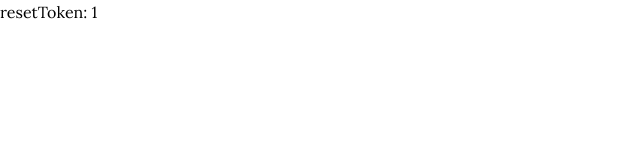
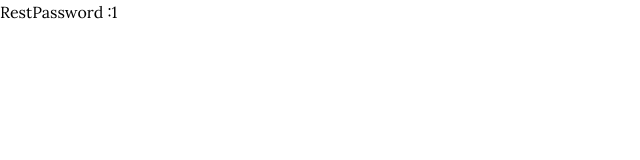
Before and after one commit to StarDust130/MindFuel, a Next.js app in the folder client/: page /resetPassword/1 in a window 1280 px wide. Shown: the top 160 px of the page, without its empty margins (0-640 px from the left). Built offline with nearby package versions, Linux system fonts and the light colour scheme.

Commit message:
Refactor file paths for ForgetPassword and SignUpForm components

```diff
--- a/client/src/app/(auth)/forgot-password/page.tsx
+++ b/client/src/app/(auth)/forgot-password/page.tsx
@@ -1,4 +1,4 @@
-import { ForgetPassword } from "@/components/screens/ForgetPassword";
+import { ForgetPassword } from "@/components/screens/auth/ForgetPassword";
 import { Metadata } from "next";
 
 export const metadata: Metadata = {
--- a/client/src/app/(auth)/resetPassword/[resetToken]/page.tsx
+++ b/client/src/app/(auth)/resetPassword/[resetToken]/page.tsx
@@ -1,3 +1,12 @@
+import RestPassword from "@/components/screens/auth/RestPassword";
+import { Metadata } from "next";
+
+export const metadata: Metadata = {
+  title: "Rest Password",
+  description: "Reset Password to MindFuel",
+};
+
 export default function Page({ params }: { params: { resetToken: string } }) {
-  return <div>resetToken: {params.resetToken}</div>;
+  const { resetToken } = params;
+  return <RestPassword resetToken={resetToken as string} />;
 }
--- a/client/src/app/(auth)/sign-up/page.tsx
+++ b/client/src/app/(auth)/sign-up/page.tsx
@@ -1,4 +1,4 @@
-import SignUpForm from "@/components/screens/Signup";
+import SignUpForm from "@/components/screens/auth/Signup";
 
 import { Metadata } from "next";
 
--- /dev/null
+++ b/client/src/components/screens/auth/RestPassword.tsx
@@ -0,0 +1,7 @@
+
+
+const RestPassword = ({ resetToken }: { resetToken: string }) => {
+
+  return <div>RestPassword :{ resetToken}</div>;
+};
+export default RestPassword
```
Also changed, not shown: client/src/components/screens/auth/ForgetPassword.tsx (renamed from client/src/components/screens/ForgetPassword.tsx, +4 -4 lines), client/src/components/screens/auth/Login.tsx (renamed from client/src/components/screens/Login.tsx), client/src/components/screens/auth/Signup.tsx (renamed from client/src/components/screens/Signup.tsx).
